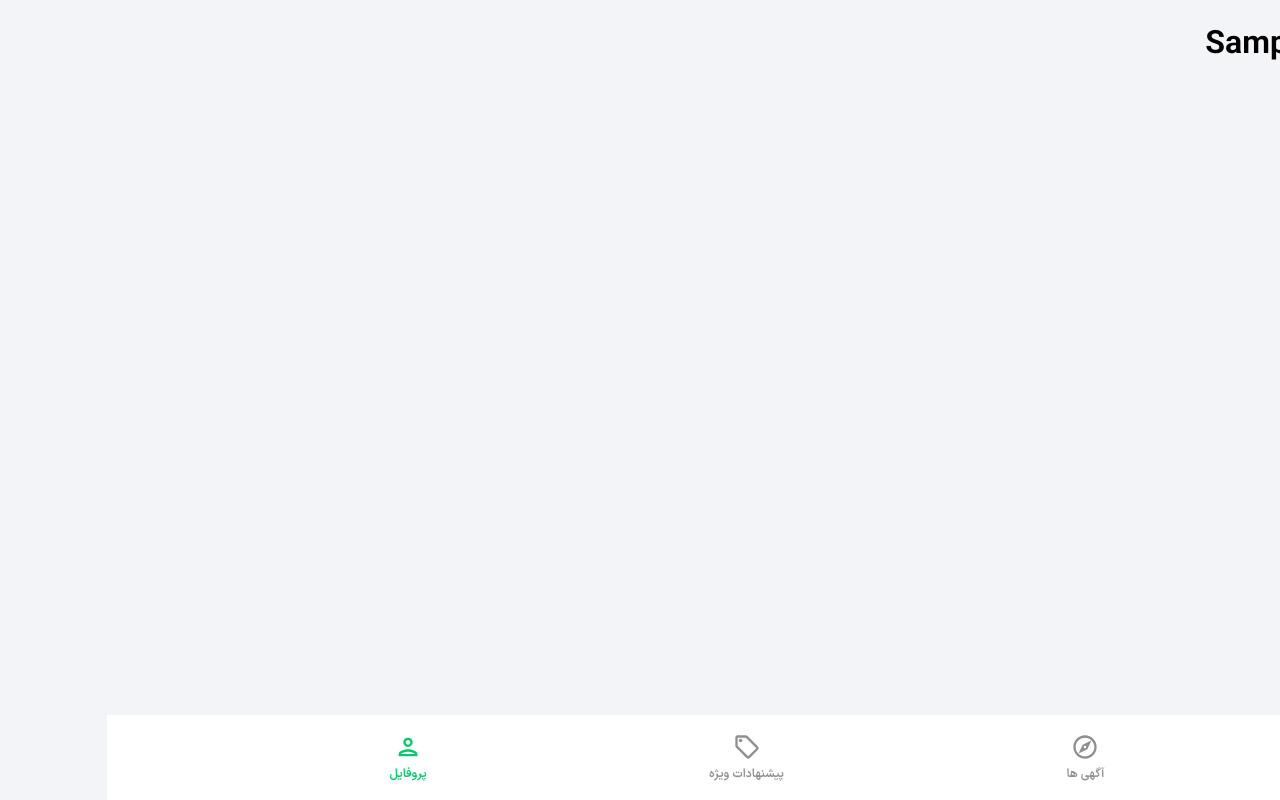
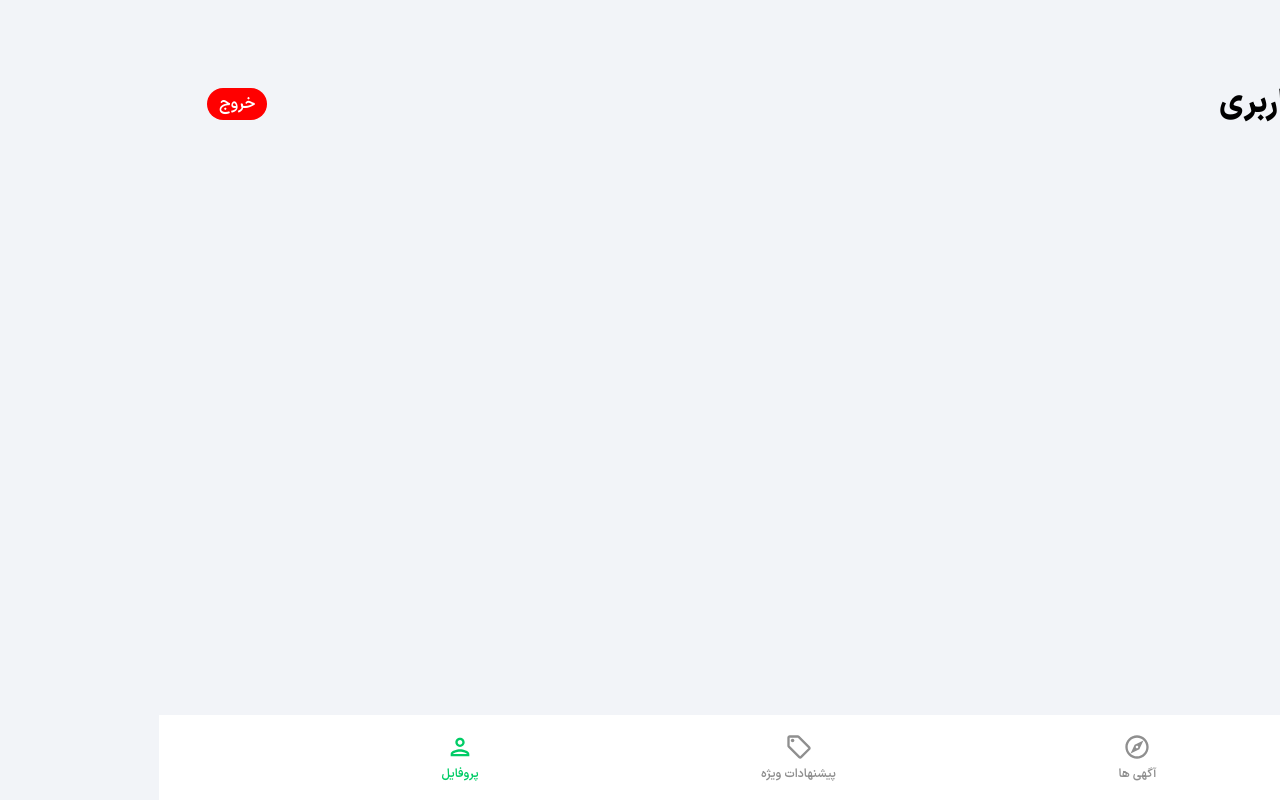
Before and after one commit to AliFarajzade/maskan-fa, a React (Create React App) app: page /profile in a window 1280 px wide. Built offline with nearby package versions, Linux system fonts and the light colour scheme; no server answers; sample sign-in values are in the browser's storage.

Commit message:
Sign out added.

```diff
--- a/src/pages/profile.page.tsx
+++ b/src/pages/profile.page.tsx
@@ -26,8 +26,19 @@ const ProfilePage = () => {
         return () => unSubscribeGoogleAuthObserver()
     }, [navigate])
 
+    const signOut = () => {
+        auth.signOut()
+    }
+
     return userCredentials ? (
-        <h1>{userCredentials.displayName}</h1>
+        <div className="profile">
+            <header className="profileHeader">
+                <p className="pageHeader">حساب کاربری</p>
+                <button onClick={signOut} className="logOut">
+                    خروج
+                </button>
+            </header>
+        </div>
     ) : (
         <Loader loadingState={true} />
     )
--- a/src/styles/index.css
+++ b/src/styles/index.css
@@ -655,7 +655,7 @@ button {
     font-size: 1rem;
     font-weight: 600;
     color: #ffffff;
-    background-color: #00cc66;
+    background-color: red;
     padding: 0.25rem 0.75rem;
     border-radius: 1rem;
 }
```
